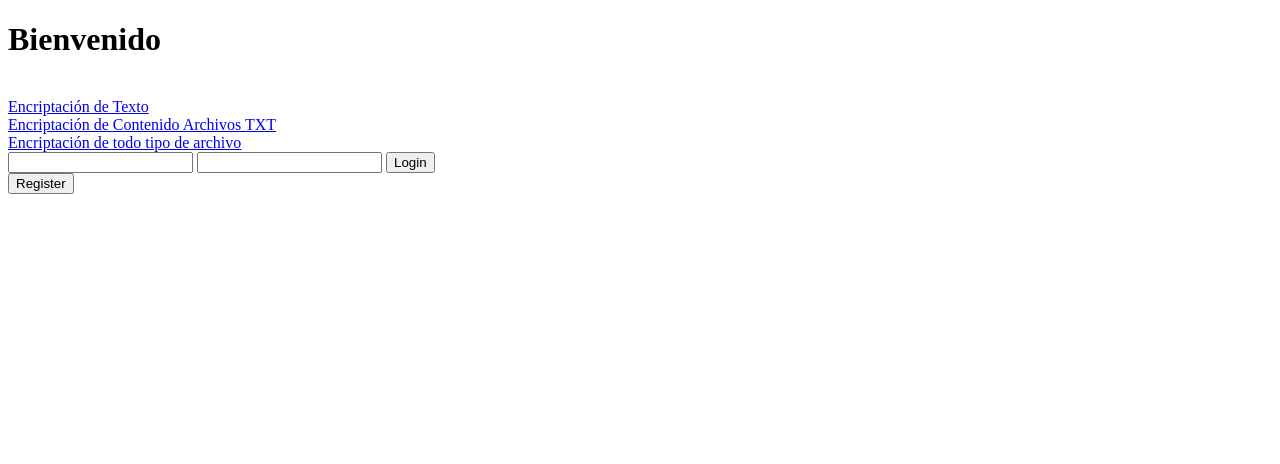
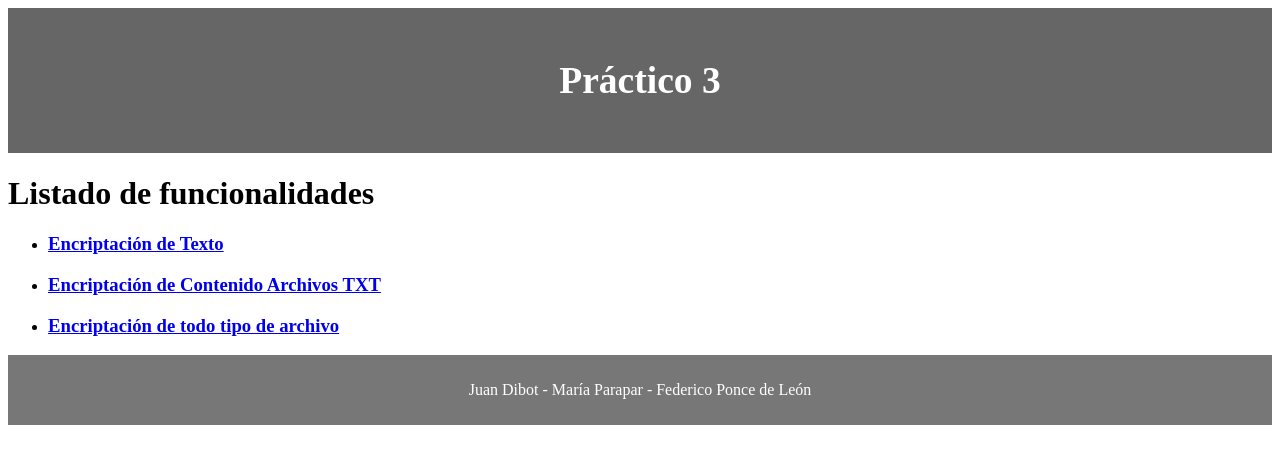
Before and after one commit to FedericoPonce1998/SeguridadPractico3, a plain HTML site: page SecurityProject/web/hello.html in a window 1280 px wide. Drawn offline with Linux system fonts and the light colour scheme.

Commit message:
Se cambian estilos.-

```diff
--- a/SecurityProject/web/hello.html
+++ b/SecurityProject/web/hello.html
@@ -9,29 +9,49 @@ and open the template in the editor.
         <title>Inicio</title>
         <meta charset="UTF-8">
         <meta name="viewport" content="width=device-width, initial-scale=1.0">
+
+        <style>
+            header {
+                background-color: #666;
+                padding: 20px;
+                text-align: center;
+                font-size: 25px;
+                color: white;
+              }
+            footer {
+                background-color: #777;
+                padding: 10px;
+                text-align: center;
+                color: white;
+              }
+        </style>
     </head>
     <body>
-        <h1>
-            Bienvenido
-        </h1>
+        <header>
+            <h2>Práctico 3</h2>
+        </header>
 
-        <!--<a href="Hello">Click me to go to hello page</a>-->
-        <br/>
-        <a href="encrypt.html">Encriptación de Texto</a>
-        <br />
-        <a href="files.html">Encriptación de Contenido Archivos TXT</a>
-        <br/>
-        <!--<image src="web-images/malwar22e.jpg" />-->
-         <a href="encryptfiles.html">Encriptación de todo tipo de archivo</a>
-        <br/>
+        <div>
+            <h1>
+                Listado de funcionalidades
+            </h1>
 
-        <form action="Hello" method="POST" >
+            <ul>
+                <li><h3><a href="encrypt.html">Encriptación de Texto</a></h3></li>
+                <li><h3><a href="files.html">Encriptación de Contenido Archivos TXT</a></h3></li>
+                <li><h3><a href="encryptfiles.html">Encriptación de todo tipo de archivo</a></h3></li>
+            </ul>
+        </div>
+
+       <!-- <form action="Hello" method="POST" >
             <input name="userName" value="" />
             <input name="password" value="" />
             <button type="submit" >Login</button>
         </form>
-        <button onclick="Register()">Register</button>
-
+        <button onclick="Register()">Register</button>-->
+       <footer>
+           <p>Juan Dibot - María Parapar - Federico Ponce de León</p>
+       </footer>
     </body>
 
 </html>
```
Also changed, not shown: SecurityProject/web/encrypt.html (+23 -1 lines).
